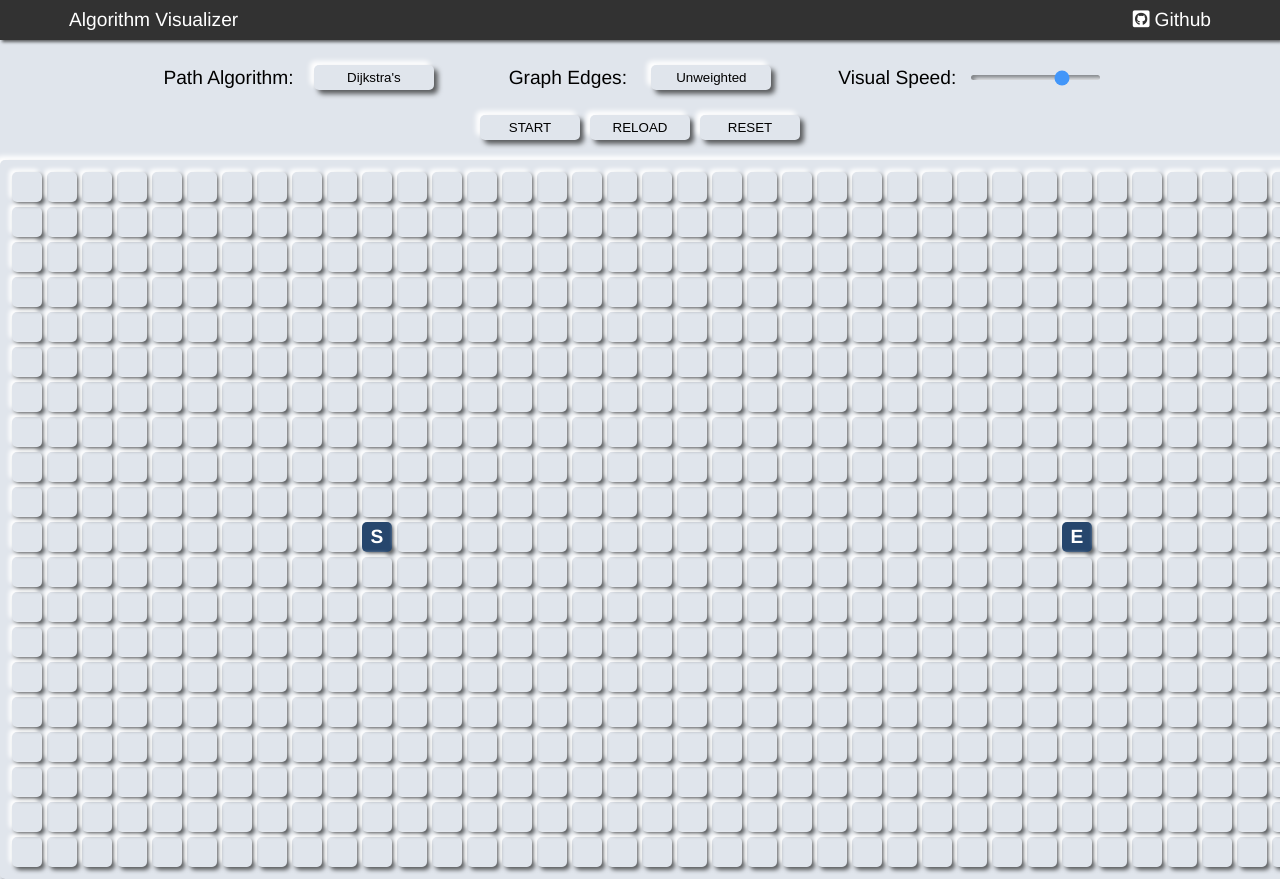
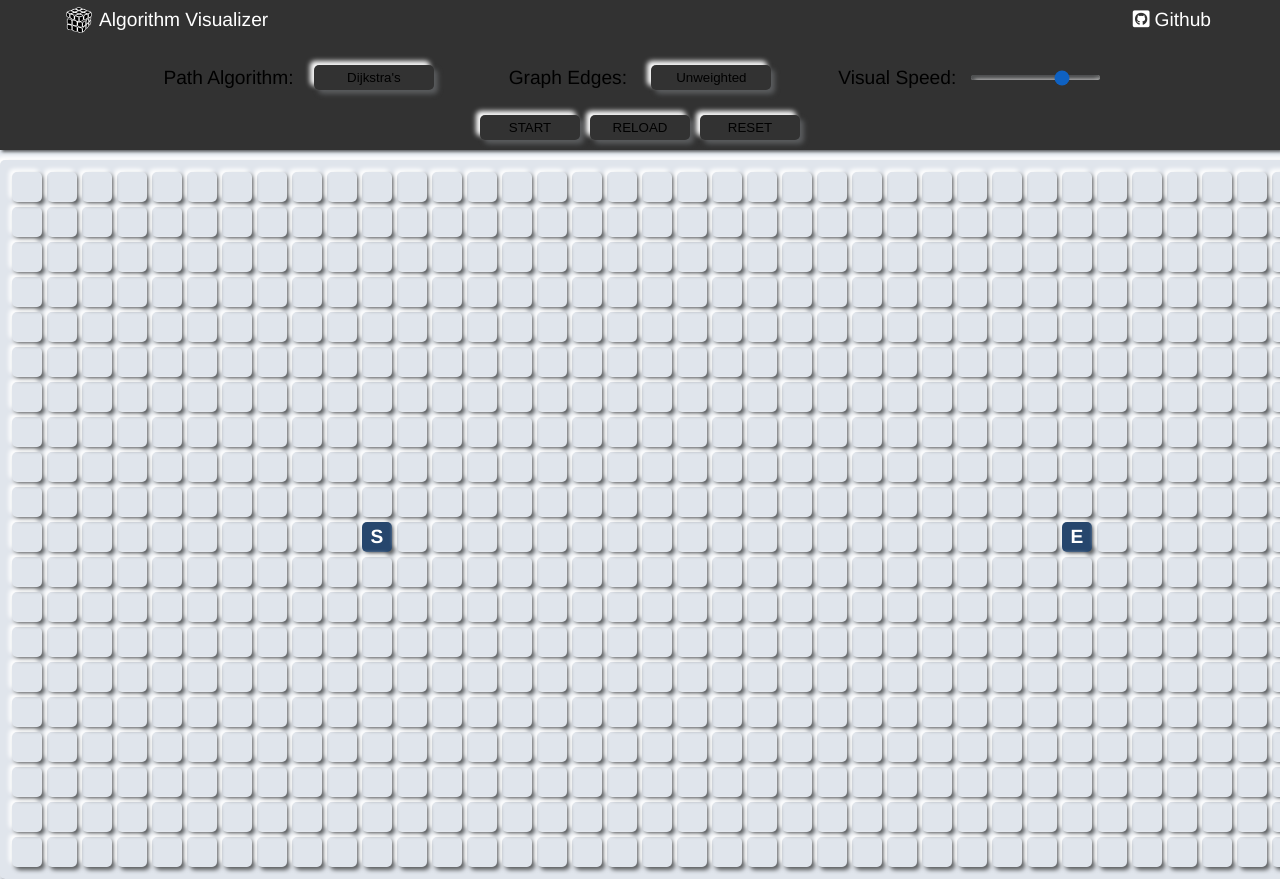
Before and after one commit to ayush-tiwari57/Algorithm-Visualizer, a website with bundled scripts: page public/graph/graph.html in a window 1280 px wide. Shown: the top 879 px of the page. Built offline with nearby package versions, Linux system fonts and the light colour scheme.

Commit message:
Nav icon

```diff
--- a/public/graph/graph.html
+++ b/public/graph/graph.html
@@ -20,7 +20,8 @@
   <meta property="og:title" content="Algorithm Visualizer">
   <meta property="og:description"
     content="Visualize working of complex algorithms, play with them, and know them better.">
-  <meta property="og:image" content="https://user-images.githubusercontent.com/26124625/94157470-e811f400-fe9e-11ea-8a7e-d9a08fe1d542.png">
+  <meta property="og:image"
+    content="https://user-images.githubusercontent.com/26124625/94157470-e811f400-fe9e-11ea-8a7e-d9a08fe1d542.png">
 
   <!-- Twitter -->
   <meta property="twitter:card" content="summary_large_image">
@@ -28,7 +29,8 @@
   <meta property="twitter:title" content="Algorithm Visualizer">
   <meta property="twitter:description"
     content="Visualize working of complex algorithms, play with them, and know them better.">
-  <meta property="twitter:image" content="https://user-images.githubusercontent.com/26124625/94157470-e811f400-fe9e-11ea-8a7e-d9a08fe1d542.png">
+  <meta property="twitter:image"
+    content="https://user-images.githubusercontent.com/26124625/94157470-e811f400-fe9e-11ea-8a7e-d9a08fe1d542.png">
 
   <title>Algorithm Visualizer</title>
 </head>
@@ -36,7 +38,8 @@
 <body>
   <div class="navlen">
     <div class="navbar">
-      <box class="element">
+      <box class="element element-left">
+        <img src="../../Logo1.png" alt="logo">
         <a href="../../index.html">Algorithm Visualizer</a>
       </box>
       <box class="element">
@@ -44,8 +47,6 @@
           <i class="fab fa-github-square"></i>Github</a>
       </box>
     </div>
-  </div>
-  <div>
     <div class="flex-labels">
       <div class="flex-label-items">
         <label for="algo">Path Algorithm:</label>
```
Also changed, not shown: public/sorting/sorting_page.html (+2 -1 lines).
